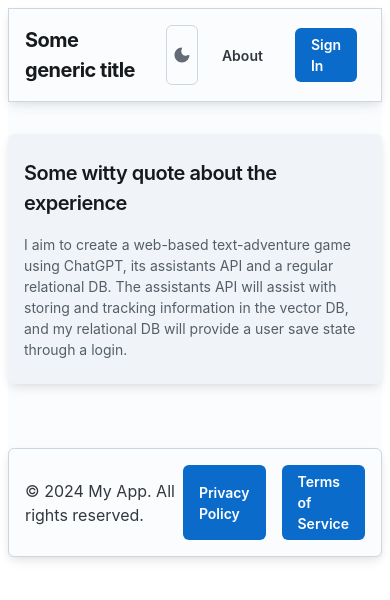
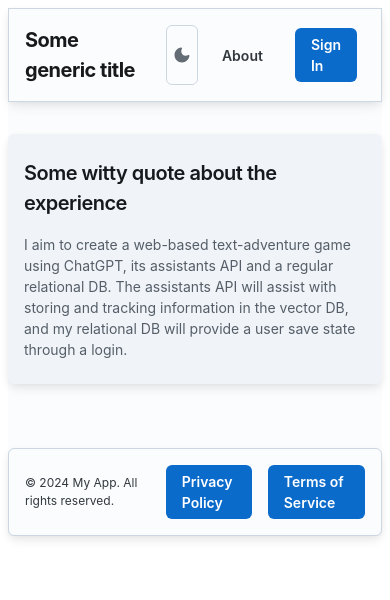
Before and after one commit to Slayare/adventure-frontend, a React app: page / in a window 390 px wide. Shown: the top 600 px of the page. Built offline with nearby package versions, Linux system fonts and the light colour scheme.

Commit message:
Create theme and text component
This creates a theme for the app and uses a text component as a baseline for responsive design

```diff
--- a/src/Routes.tsx
+++ b/src/Routes.tsx
@@ -4,8 +4,10 @@ import { BrowserRouter as Router, Switch, Route } from "react-router-dom";
 import { HomePage } from "@/pages/HomePage";
 import { SignIn } from "@/pages/SignIn";
 
+import theme from "./theme";
+
 const Routes = () => (
-  <CssVarsProvider>
+  <CssVarsProvider theme={theme}>
     <Router>
       <Switch>
         <Route exact path="/" component={HomePage} />
--- /dev/null
+++ b/src/base/Text/Text.tsx
@@ -0,0 +1,23 @@
+import { styled } from "@mui/joy/styles";
+import Typography from "@mui/joy/Typography";
+import * as React from "react";
+
+import { FONT_SIZES } from "@/constants";
+
+const StyledText = styled(Typography)(({ theme }) => ({
+  [theme.breakpoints.down("mobile")]: {
+    fontSize: FONT_SIZES.XS,
+  },
+  [theme.breakpoints.between("mobile", "tablet")]: {
+    fontSize: FONT_SIZES.SM,
+  },
+  [theme.breakpoints.up("tablet")]: {
+    fontSize: FONT_SIZES.MD,
+  },
+}));
+
+const Text = ({ children }: { children: React.ReactNode }) => {
+  return <StyledText>{children}</StyledText>;
+};
+
+export default Text;
--- /dev/null
+++ b/src/base/Text/index.ts
@@ -0,0 +1 @@
+export { default as Text } from "./Text";
--- a/src/components/Footer/Footer.tsx
+++ b/src/components/Footer/Footer.tsx
@@ -1,5 +1,7 @@
-import { Sheet, Stack, Typography, Button } from "@mui/joy";
+import { Sheet, Stack, Button } from "@mui/joy";
 import { Link } from "react-router-dom";
+
+import { Text } from "@/base/Text";
 
 const Footer = () => {
   return (
@@ -18,9 +20,7 @@ const Footer = () => {
       variant="outlined"
     >
       <Stack direction="row" alignItems="center" justifyContent="space-between">
-        <Typography level="body-md">
-          © {new Date().getFullYear()} My App. All rights reserved.
-        </Typography>
+        <Text>© {new Date().getFullYear()} My App. All rights reserved.</Text>
         <Stack direction="row" gap={2}>
           <Button component={Link} to="/privacy-policy">
             Privacy Policy
--- /dev/null
+++ b/src/constants/index.ts
@@ -0,0 +1,5 @@
+export const FONT_SIZES = {
+  XS: "12px",
+  SM: "14px",
+  MD: "16px",
+};
--- /dev/null
+++ b/src/theme/index.ts
@@ -0,0 +1,26 @@
+import { extendTheme } from "@mui/joy/styles";
+
+declare module "@mui/joy/styles" {
+  interface BreakpointOverrides {
+    xs: false;
+    sm: false;
+    md: false;
+    lg: false;
+    xl: false;
+    mobile: true;
+    tablet: true;
+    desktop: true;
+  }
+}
+
+const theme = extendTheme({
+  breakpoints: {
+    values: {
+      mobile: 768,
+      tablet: 1024,
+      desktop: 1280,
+    },
+  },
+});
+
+export default theme;
```
Also changed, not shown: 1 other file (tests, documents, lock files or other folders).
